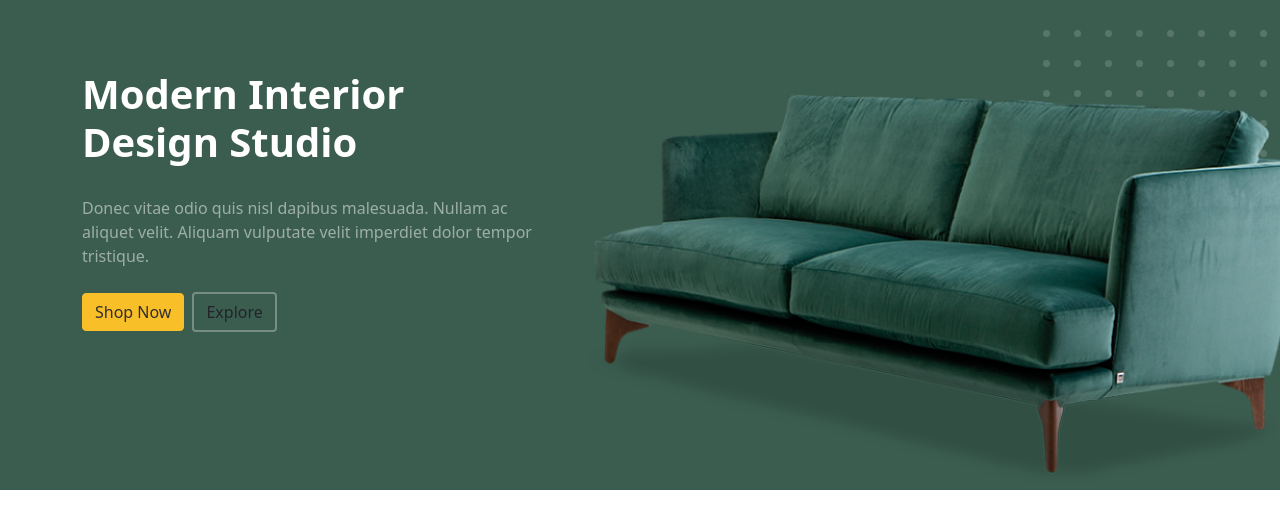
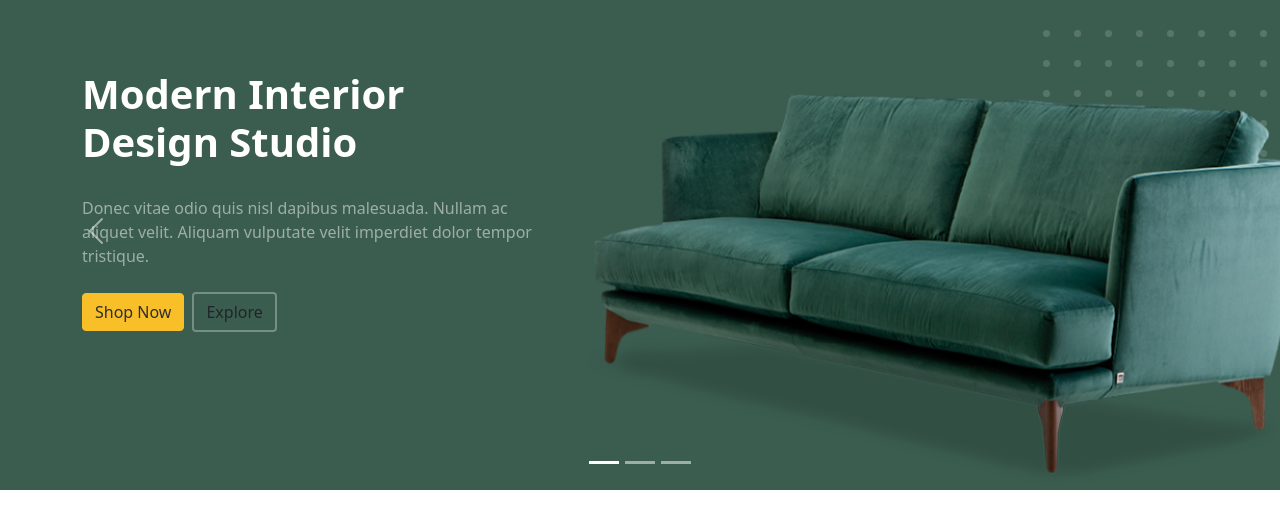
Before and after one commit to rathod-tirth/Woodwork-Ecommerce-React, a React (Vite) app in the folder savana/: page / in a window 1280 px wide. Shown: the part 174-698 px from the top of the page. Built offline with nearby package versions, Linux system fonts and the light colour scheme.

Commit message:
add hero carousel

```diff
--- a/savana/src/Page/Home.jsx
+++ b/savana/src/Page/Home.jsx
@@ -23,7 +23,88 @@ function Home() {
       <>
          <section className='main-section'>
             {/* Start Hero Section */}
-            <div className="hero">
+            <div id="carouselExampleIndicators" className="carousel slide" data-bs-ride="carousel">
+               <div className="carousel-indicators">
+                  <button type="button" data-bs-target="#carouselExampleIndicators" data-bs-slide-to={0} className="active" aria-current="true" aria-label="Slide 1" />
+                  <button type="button" data-bs-target="#carouselExampleIndicators" data-bs-slide-to={1} aria-label="Slide 2" />
+                  <button type="button" data-bs-target="#carouselExampleIndicators" data-bs-slide-to={2} aria-label="Slide 3" />
+               </div>
+               <div className="carousel-inner">
+                  <div className="carousel-item active">
+                     <div className="hero">
+                        <div className="container">
+                           <div className="row justify-content-between">
+                              <div className="col-lg-5">
+                                 <div className="intro-excerpt">
+                                    <h1>Modern Interior <span clsas="d-block">Design Studio</span></h1>
+                                    <p className="mb-4">Donec vitae odio quis nisl dapibus malesuada. Nullam ac aliquet velit. Aliquam
+                                       vulputate velit imperdiet dolor tempor tristique.</p>
+                                    <p><a href="#" className="btn btn-secondary me-2">Shop Now</a><a href="#" className="btn btn-white-outline">Explore</a></p>
+                                 </div>
+                              </div>
+                              <div className="col-lg-7">
+                                 <div className="hero-img-wrap">
+                                    <img src={coverPNG} className="img-fluid" alt='cover image' />
+                                 </div>
+                              </div>
+                           </div>
+                        </div>
+                     </div>
+                  </div>
+                  <div className="carousel-item">
+                     <div className="hero">
+                        <div className="container">
+                           <div className="row justify-content-between">
+                              <div className="col-lg-5">
+                                 <div className="intro-excerpt">
+                                    <h1>Modern Interior <span clsas="d-block">Design Studio</span></h1>
+                                    <p className="mb-4">Donec vitae odio quis nisl dapibus malesuada. Nullam ac aliquet velit. Aliquam
+                                       vulputate velit imperdiet dolor tempor tristique.</p>
+                                    <p><a href="#" className="btn btn-secondary me-2">Shop Now</a><a href="#" className="btn btn-white-outline">Explore</a></p>
+                                 </div>
+                              </div>
+                              <div className="col-lg-7">
+                                 <div className="hero-img-wrap">
+                                    <img src={coverPNG} className="img-fluid" alt='cover image' />
+                                 </div>
+                              </div>
+                           </div>
+                        </div>
+                     </div>
+                  </div>
+                  <div className="carousel-item">
+                     <div className="hero">
+                        <div className="container">
+                           <div className="row justify-content-between">
+                              <div className="col-lg-5">
+                                 <div className="intro-excerpt">
+                                    <h1>Modern Interior <span clsas="d-block">Design Studio</span></h1>
+                                    <p className="mb-4">Donec vitae odio quis nisl dapibus malesuada. Nullam ac aliquet velit. Aliquam
+                                       vulputate velit imperdiet dolor tempor tristique.</p>
+                                    <p><a href="#" className="btn btn-secondary me-2">Shop Now</a><a href="#" className="btn btn-white-outline">Explore</a></p>
+                                 </div>
+                              </div>
+                              <div className="col-lg-7">
+                                 <div className="hero-img-wrap">
+                                    <img src={coverPNG} className="img-fluid" alt='cover image' />
+                                 </div>
+                              </div>
+                           </div>
+                        </div>
+                     </div>
+                  </div>
+               </div>
+               <button className="carousel-control-prev" type="button" data-bs-target="#carouselExampleIndicators" data-bs-slide="prev">
+                  <span className="carousel-control-prev-icon" aria-hidden="true" />
+                  <span className="visually-hidden">Previous</span>
+               </button>
+               <button className="carousel-control-next" type="button" data-bs-target="#carouselExampleIndicators" data-bs-slide="next">
+                  <span className="carousel-control-next-icon" aria-hidden="true" />
+                  <span className="visually-hidden">Next</span>
+               </button>
+            </div>
+
+            {/* <div className="hero">
                <div className="container">
                   <div className="row justify-content-between">
                      <div className="col-lg-5">
@@ -41,7 +122,7 @@ function Home() {
                      </div>
                   </div>
                </div>
-            </div>
+            </div> */}
             {/* End Hero Section */}
             {/* Start Sale Section */}
             <div className="sale-section">
--- a/savana/src/assets/css/style.css
+++ b/savana/src/assets/css/style.css
@@ -199,7 +199,7 @@ a.more {
   padding: 5px 16px;
   text-decoration: none;
   display: block;
-  transition: 0.3s ease-in-out;
+  transition: 0.1s ease-in-out;
 }
 
 /* Change color of dropdown links on hover */
@@ -241,6 +241,12 @@ a.more {
 
 .main-section {
   padding-top: 76px;
+}
+
+.carousel-control-prev,
+.carousel-control-next {
+  width: 8%;
+  z-index: 5;
 }
 
 .hero {
```
